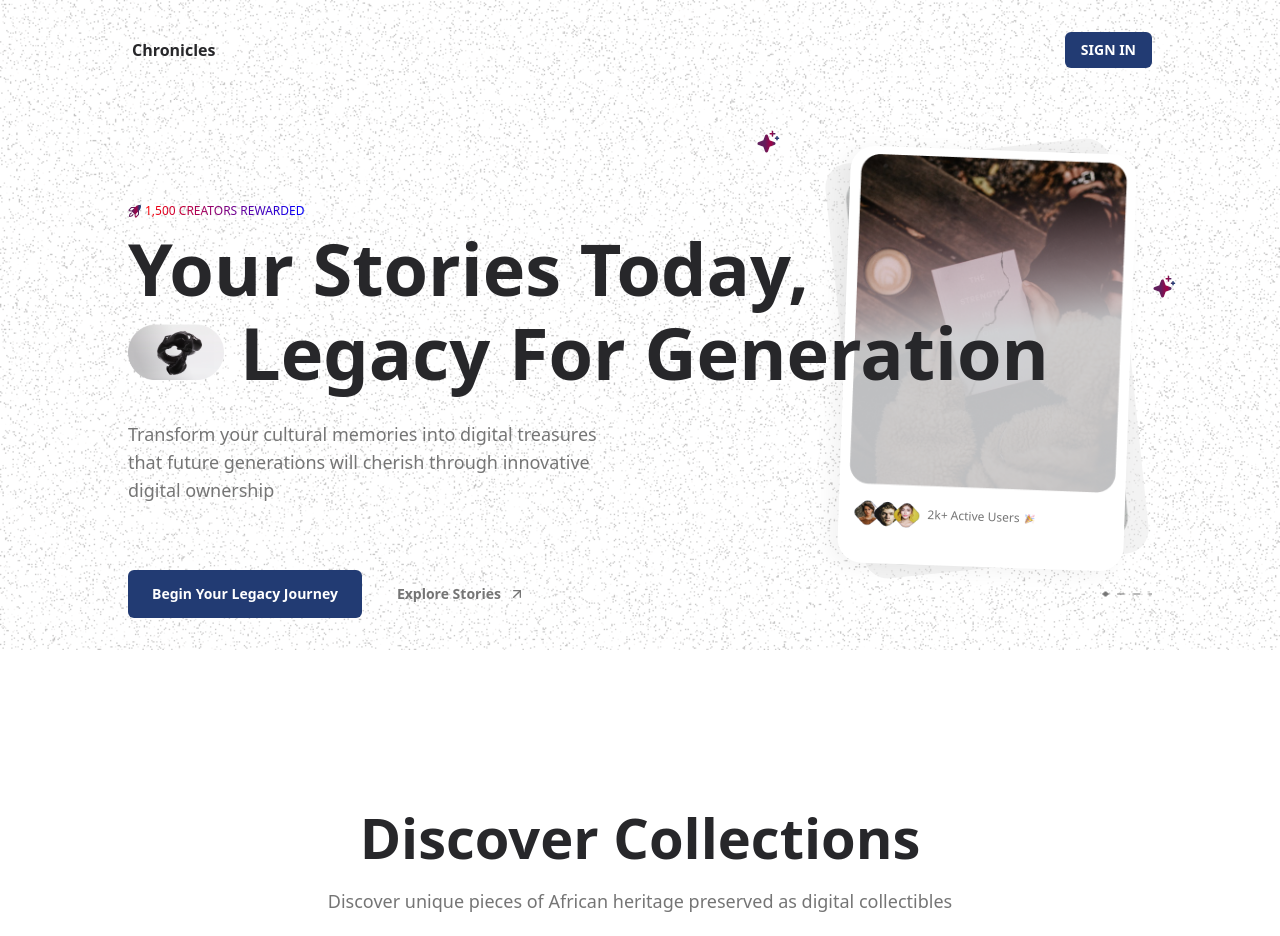
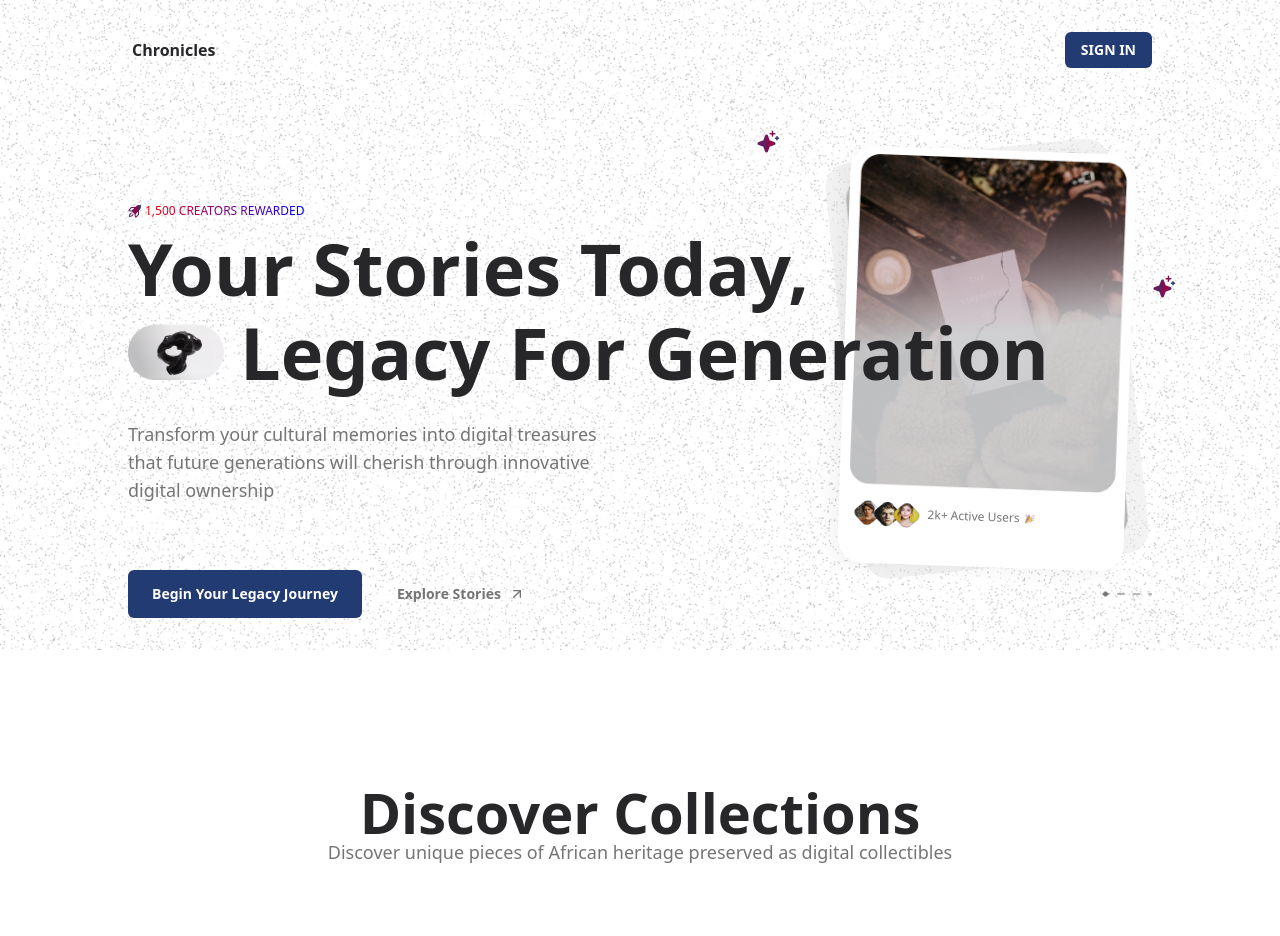
Before and after one commit to Pekumiiix/Chronicles, a Next.js app: page / in a window 1280 px wide. Shown: the top 936 px of the page. Built offline with nearby package versions, Linux system fonts and the light colour scheme.

Commit message:
adjusted line-height

```diff
--- a/app/(landing-page)/components/section-description.tsx
+++ b/app/(landing-page)/components/section-description.tsx
@@ -6,7 +6,9 @@ export default function SectionDescription({
 }: IProps) {
   return (
     <div className="flex flex-col gap-2 items-center">
-      <p className={`text-foreground font-black text-[32px] ${titleClass}`}>
+      <p
+        className={`text-foreground font-black text-[32px] leading-[35px] ${titleClass}`}
+      >
         {title}
       </p>
       <p className={`text-center text-caption text-sm ${captionClass}`}>
--- a/app/(landing-page)/sections/join-us.tsx
+++ b/app/(landing-page)/sections/join-us.tsx
@@ -46,7 +46,7 @@ export default function JoinUs() {
         <SectionDescription
           title="Be Part of a Living Legacy"
           caption="Connect with storytellers, history enthusiasts, and cultural custodians shaping the future of our heritage."
-          titleClass="leading-[35px] md:text-5xl md:leading-[53px] text-center md:text-left text-white"
+          titleClass="md:text-5xl md:leading-[53px] text-center md:text-left text-white"
           captionClass="md:text-xl w-full text-[#9A9A9A]"
         />
 
```
